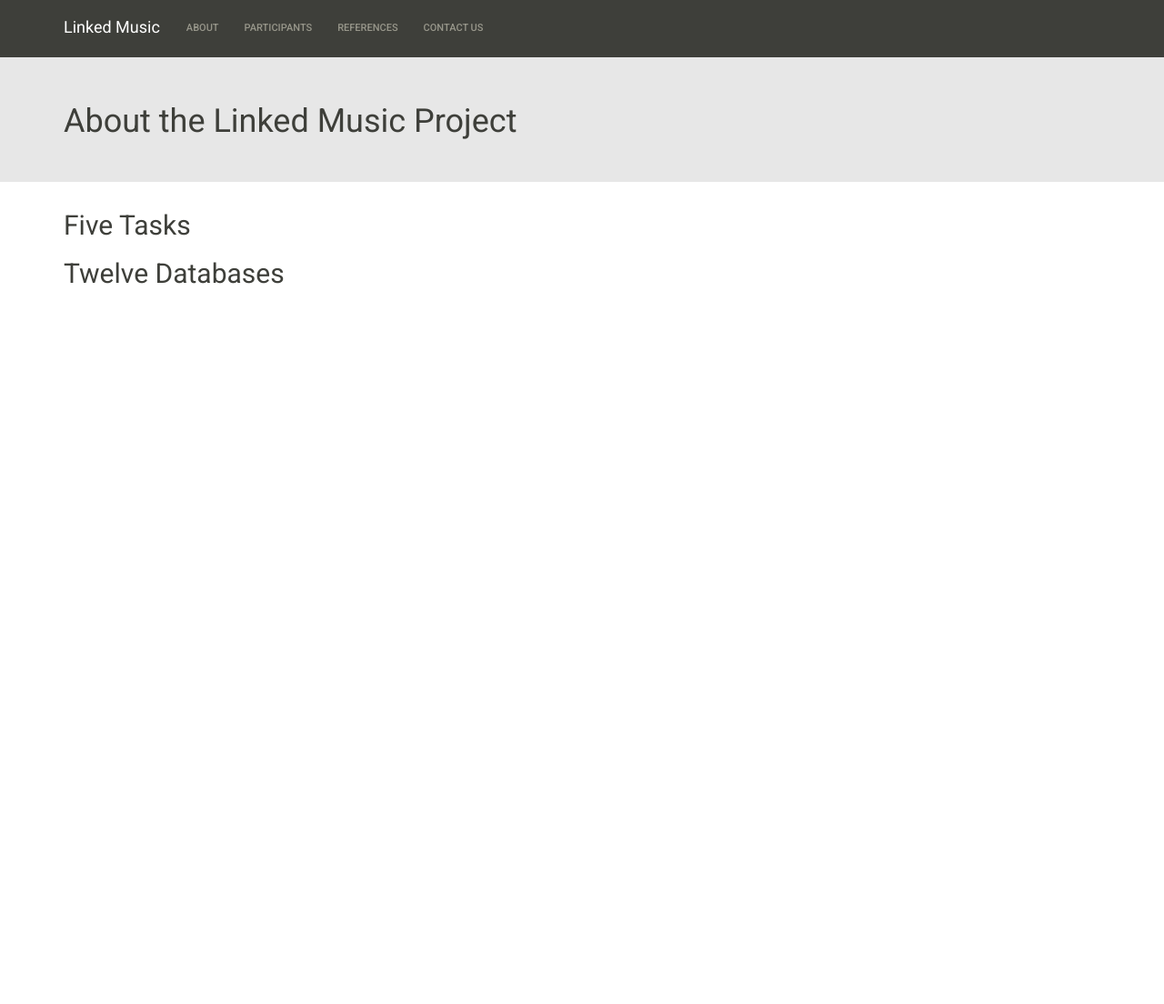
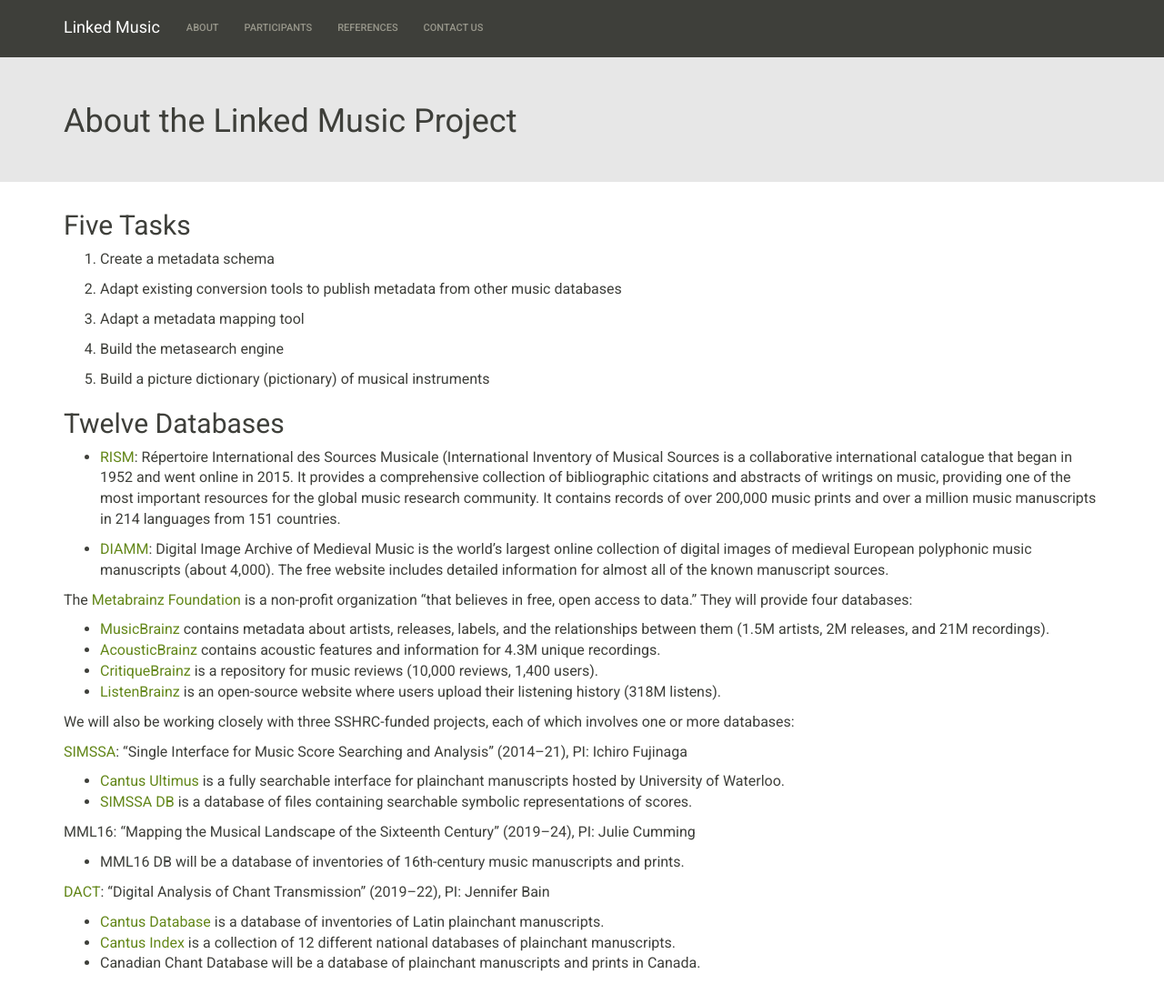
Before and after one commit to DDMAL/linkedmusic-website, a Jekyll site: the page built from about.md, in a window 1280 px wide and 1104 px high. Shown: the whole window at 91% size. Built offline with Jekyll 4.4.1, drawn with Linux system fonts in a browser that asks for light colours; nearby versions of some CDN libraries.

Commit message:
Add databases and goals to About page

```diff
--- a/about.md
+++ b/about.md
@@ -7,8 +7,38 @@
 ## Five Tasks
 
 
+1. Create a metadata schema
 
+2. Adapt existing conversion tools to publish metadata from other music databases
 
+3. Adapt a metadata mapping tool
 
+4. Build the metasearch engine
+
+5. Build a picture dictionary (pictionary) of musical instruments
 
 ## Twelve Databases
+
+* [RISM](https://rism.info/): Répertoire International des Sources Musicale (International Inventory of Musical Sources is a collaborative international catalogue that began in 1952 and went online in 2015. It provides a comprehensive collection of bibliographic citations and abstracts of writings on music, providing one of the most important resources for the global music research community. It contains records of over 200,000 music prints and over a million music manuscripts in 214 languages from 151 countries.
+
+* [DIAMM](https://www.diamm.ac.uk/): Digital Image Archive of Medieval Music is the world’s largest online collection of digital images of medieval European polyphonic music manuscripts (about 4,000). The free website includes detailed information for almost all of the known manuscript sources.
+
+The [Metabrainz Foundation](https://metabrainz.org/) is a non-profit organization “that believes in free, open access to data.” They will provide four databases:
+* [MusicBrainz](https://musicbrainz.org/) contains metadata about artists, releases, labels, and the relationships between them (1.5M artists, 2M releases, and 21M recordings).
+* [AcousticBrainz](https://acousticbrainz.org/) contains acoustic features and information for 4.3M unique recordings.
+* [CritiqueBrainz](https://critiquebrainz.org/) is a repository for music reviews (10,000 reviews, 1,400 users).
+* [ListenBrainz](https://listenbrainz.org/) is an open-source website where users upload their listening history (318M listens).
+
+We will also be working closely with three SSHRC-funded projects, each of which involves one or more databases:
+
+[SIMSSA](https://simssa.ca/): “Single Interface for Music Score Searching and Analysis” (2014–21), PI: Ichiro Fujinaga
+* [Cantus Ultimus](cantus.simssa.ca) is a fully searchable interface for plainchant manuscripts hosted by University of Waterloo.
+* [SIMSSA DB](db.simssa.ca) is a database of files containing searchable symbolic representations of scores.
+
+MML16: “Mapping the Musical Landscape of the Sixteenth Century” (2019–24), PI: Julie Cumming
+* MML16 DB will be a database of inventories of 16th-century music manuscripts and prints.
+
+[DACT](http://dact-chant.ca/): “Digital Analysis of Chant Transmission” (2019–22), PI: Jennifer Bain
+* [Cantus Database](cantus.waterloo.ca) is a database of inventories of Latin plainchant manuscripts.
+* [Cantus Index](cantusindex.org) is a collection of 12 different national databases of plainchant manuscripts.
+* Canadian Chant Database will be a database of plainchant manuscripts and prints in Canada.
```
